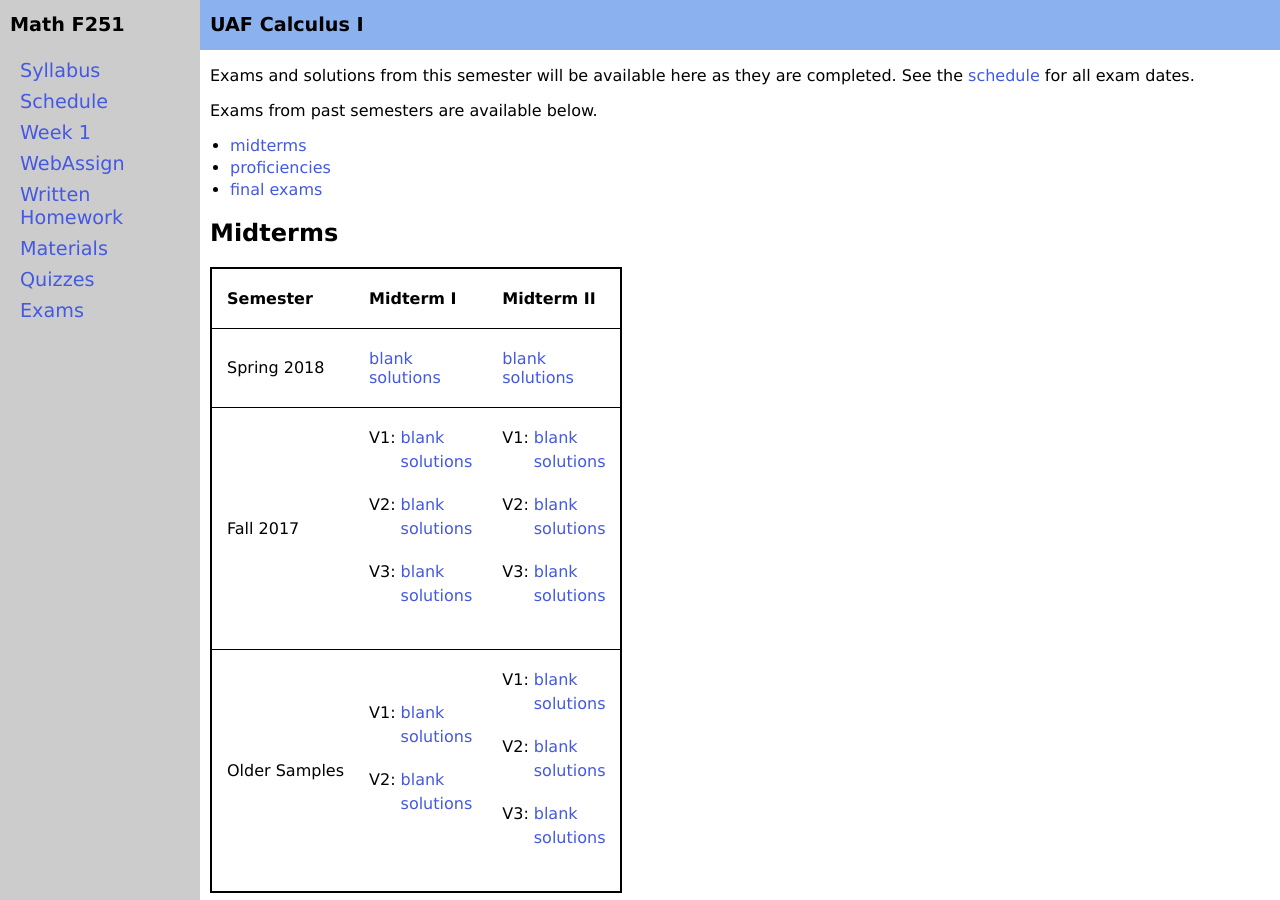
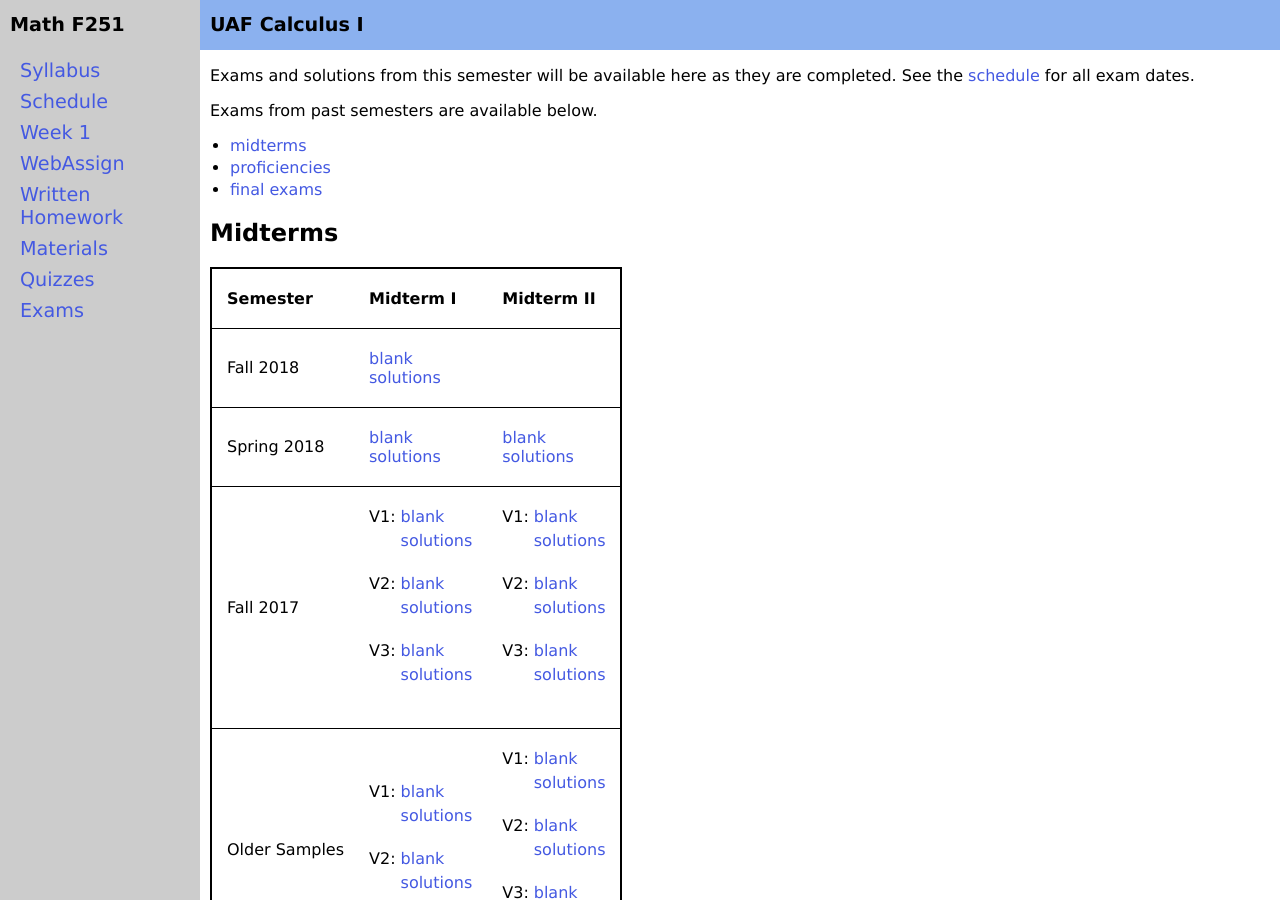
Before and after one commit to uaf-math/calc1, a Jekyll site: the page built from exams.md, in a window 1280 px wide and 900 px high. Built offline with Jekyll 4.4.1, drawn with Linux system fonts in a browser that asks for light colours.

Commit message:
MT1 and solutions

```diff
--- /dev/null
+++ b/_data/exams-f2018.yml
@@ -0,0 +1,5 @@
+semester: Fall 2018
+home: assets/exams/Fall2018
+midterm1:
+  blank: Midterm-1.pdf
+  solutions: Midterm-1-Sols.pdf
--- a/_includes/midterm-row.md
+++ b/_includes/midterm-row.md
@@ -2,6 +2,7 @@
 <tr>
 	<td>{{ data.semester }}</td>
 	<td>
+    {% if data.midterm1 %}
 	{% if data.midterm1.versions %}
 		{% for exam in data.midterm1.versions %}
 		<table class="inner"><tr><td>{{ exam.name }}:</td><td><a href="{{ data.home }}/{{ exam.blank }}">blank</a></td></tr>
@@ -12,8 +13,10 @@
 		<a href="{{ data.home }}/{{ data.midterm1.blank }}">blank</a><br>
 		<a href="{{ data.home }}/{{ data.midterm1.solutions }}">solutions</a><br>
 	{% endif %}
+	{% endif %}
 	</td>
 	<td>
+    {% if data.midterm2 %}
 	{% if data.midterm2.versions %}
 		{% for exam in data.midterm2.versions %}
 		<table class="inner"><tr><td>{{ exam.name }}:</td><td><a href="{{ data.home }}/{{ exam.blank }}">blank</a></td></tr>
@@ -24,5 +27,6 @@
 		<a href="{{ data.home }}/{{ data.midterm2.blank }}">blank</a><br>
 		<a href="{{ data.home }}/{{ data.midterm2.solutions }}">solutions</a><br>
 	{% endif %}
+	{% endif %}
 	</td>
 </tr>
--- a/exams.md
+++ b/exams.md
@@ -17,6 +17,7 @@ Exams from past semesters are available below.
 <div class="x-scroll">
 <table class="asst-table">
 <tr><th>Semester</th><th>Midterm I</th><th>Midterm II</th></tr>
+	{% include midterm-row.md data=site.data.exams-f2018 %}
 	{% include midterm-row.md data=site.data.exams-s2018 %}
 	{% include midterm-row.md data=site.data.exams-f2017 %}
 	{% include midterm-row.md data=site.data.sample-exams %}
```
Also changed, not shown: 2 other files.
